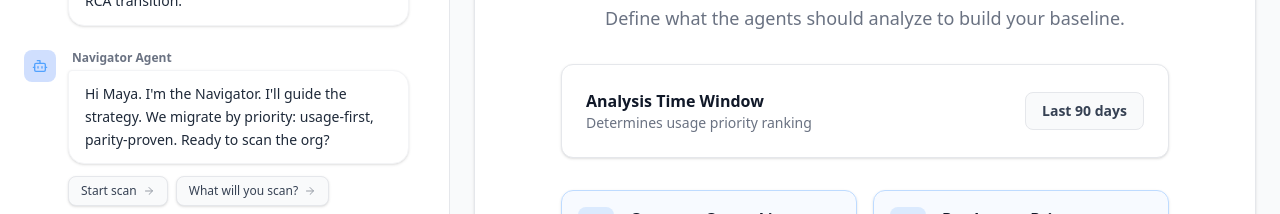
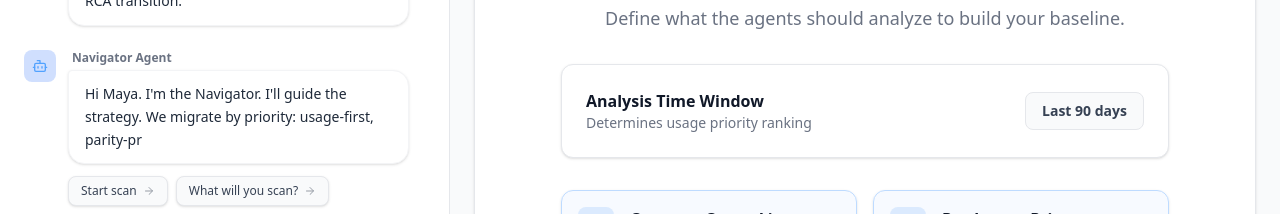
Before and after one commit to OfirVento/agentic-migration, a Next.js app: page / in a window 1280 px wide. Shown: the part 215-429 px from the top of the page. Built offline with nearby package versions, Linux system fonts and the light colour scheme.

Commit message:
feat(ui): implement real-time typing effect for agent messages

```diff
--- /dev/null
+++ b/app/components/TypewriterText.tsx
@@ -0,0 +1,62 @@
+import React, { useState, useEffect, useRef } from 'react';
+
+interface TypewriterTextProps {
+    text: string;
+    isActive: boolean;
+    speed?: number; // ms per char
+    onComplete?: () => void;
+}
+
+export const TypewriterText = ({ text, isActive, speed = 15, onComplete }: TypewriterTextProps) => {
+    const [displayedText, setDisplayedText] = useState(isActive ? "" : text);
+    const indexRef = useRef(0);
+    const timeoutRef = useRef<NodeJS.Timeout | null>(null);
+
+    // If not active (old message), show full text immediately
+    useEffect(() => {
+        if (!isActive) {
+            setDisplayedText(text);
+            if (timeoutRef.current) clearTimeout(timeoutRef.current);
+            return;
+        }
+    }, [isActive, text]);
+
+    // Typing effect logic
+    useEffect(() => {
+        if (!isActive) return;
+
+        // Reset if text changes significantly (new message)
+        if (text.startsWith(displayedTextRef.current) === false) {
+            indexRef.current = 0;
+            setDisplayedText("");
+        }
+
+        const typeChar = () => {
+            if (indexRef.current < text.length) {
+                const char = text.charAt(indexRef.current);
+                setDisplayedText((prev) => prev + char);
+                indexRef.current++;
+                timeoutRef.current = setTimeout(typeChar, speed);
+            } else {
+                if (onComplete) onComplete();
+            }
+        };
+
+        // Start typing if not already started
+        if (indexRef.current === 0) {
+            typeChar();
+        }
+
+        return () => {
+            if (timeoutRef.current) clearTimeout(timeoutRef.current);
+        };
+    }, [text, isActive, speed, onComplete]);
+
+    // Keep strict tracked reference for comparison
+    const displayedTextRef = useRef("");
+    useEffect(() => {
+        displayedTextRef.current = displayedText;
+    }, [displayedText]);
+
+    return <span>{displayedText}</span>;
+};
--- a/app/page.tsx
+++ b/app/page.tsx
@@ -6,6 +6,7 @@ import { AgentRole, ChatMessage, AgentTask } from './components/DemoContext';
 import { User, Layers, Radio, Search, Play, CheckCircle, ArrowRight, Bot } from 'lucide-react';
 import { cn } from '@/lib/utils'; // Assuming you have this utility
 import { CanvasRegistry } from './components/modules/CanvasRegistry';
+import { TypewriterText } from './components/TypewriterText';
 
 // --- Placeholder Components for Chat and Canvas ---
 
@@ -215,7 +216,14 @@ const ChatArea = () => {
             ? "bg-blue-600 text-white rounded-br-sm"
             : "bg-white border border-gray-100 text-gray-800 rounded-tl-sm"
         )}>
-          {msg.content}
+          {msg.role === 'user' ? (
+            msg.content
+          ) : (
+            <TypewriterText
+              text={msg.content}
+              isActive={msg.id === chatHistory[chatHistory.length - 1].id}
+            />
+          )}
         </div>
 
         {/* INLINE TASK CARD */}
```
